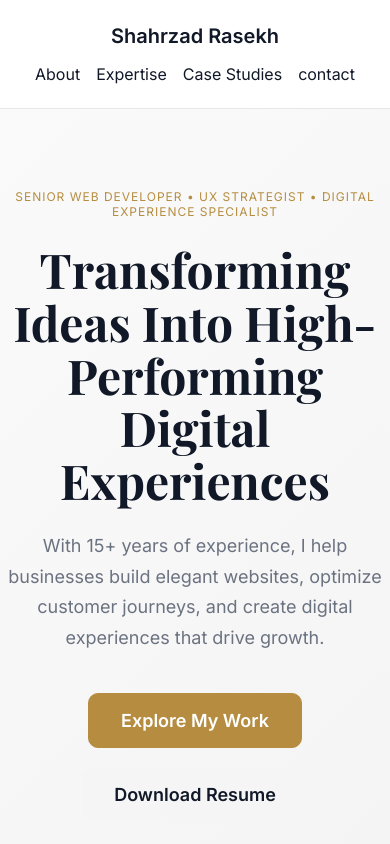
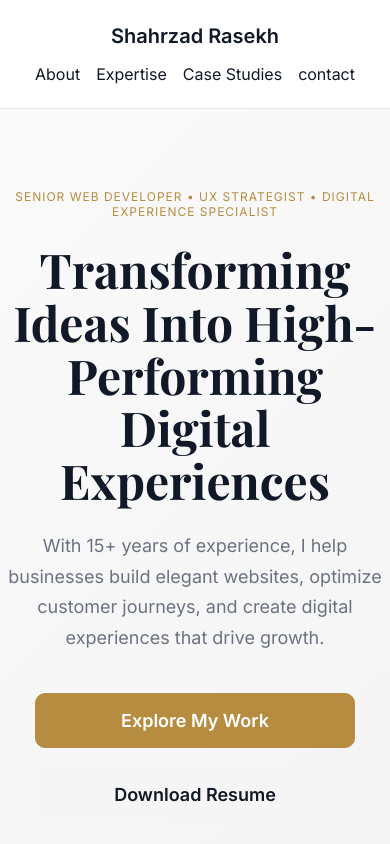
Before and after one commit to ShahrzadRasekh/Portfolio-Shahrzad-2026, a React (Vite) app: page / in a window 390 px wide. Shown: the top 844 px of the page. Built offline with nearby package versions, Linux system fonts and the light colour scheme.

Commit message:
changesbutton

```diff
--- a/src/index.css
+++ b/src/index.css
@@ -166,7 +166,7 @@ HERO
   font-size: 18px;
   font-weight: 600;
 
-  border: 1px solid #d1d5db;
+  border: 2px solid #B68D40;
 
   transition: all 0.3s ease;
 }
@@ -565,13 +565,21 @@ HERO
     line-height: 1.7;
   }
 
-  .hero-buttons {
-    display: flex;
-    flex-direction: column;
-    gap: 16px;
-    align-items: center;
+  @media (max-width: 768px) {
+
+    .hero-buttons {
+      flex-direction: column;
+      align-items: center;
+    }
+
+    .primary-btn,
+    .secondary-btn {
+      width: 100%;
+      max-width: 320px;
+      text-align: center;
+    }
+
   }
-
   /* ABOUT */
 
   .about h2,
```
